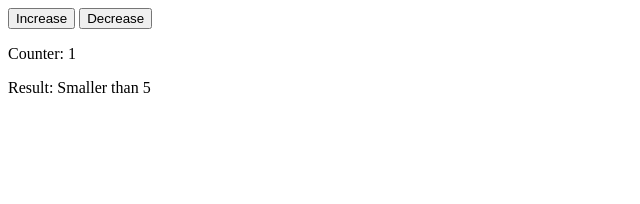
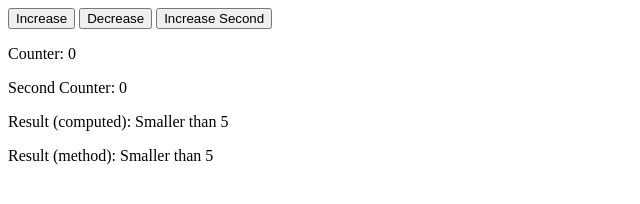
Before and after one commit to brenderbee/data-binding, a plain HTML site: page index.html in a window 1280 px wide. Both pictures are taken after a click on the button "Increase". Shown: the whole page, without its empty margins (0-640 px from the left). Drawn offline with Linux system fonts and the light colour scheme.

Commit message:
Add setTimeout to watch.

```diff
--- a/index.html
+++ b/index.html
@@ -10,8 +10,11 @@
     <div id="app">
       <button v-on:click="counter++">Increase</button>
       <button v-on:click="counter--">Decrease</button>
+      <button v-on:click="secondCounter++">Increase Second</button>
       <p>Counter: {{ counter }}</p>
-      <p>Result: {{ resultRender() }}</p>
+      <p>Second Counter: {{ secondCounter }}</p>
+      <p>Result (computed): {{ output }}</p>
+      <p>Result (method): {{ resultRender() }}</p>
     </div>
     <script type="text/javascript" src="js/main.js"></script>
   </body>
--- a/js/main.js
+++ b/js/main.js
@@ -2,8 +2,22 @@ new Vue({
 	el: '#app',
   data: {
 		counter: 0,
+		secondCounter: 0,
 		result: ''
   },
+	computed: {
+		output: function() {
+			return this.counter > 5 ? 'Greater than 5' : 'Smaller than 5';
+		}
+	},
+	watch: {
+		counter: function(value) {
+			let that = this;
+			setTimeout(function() {
+				that.counter = 0;
+			}, 2000);
+		}
+	},
 	methods: {
 		resultRender: function() {
 			return this.counter > 5 ? 'Greater than 5' : 'Smaller than 5';
```
